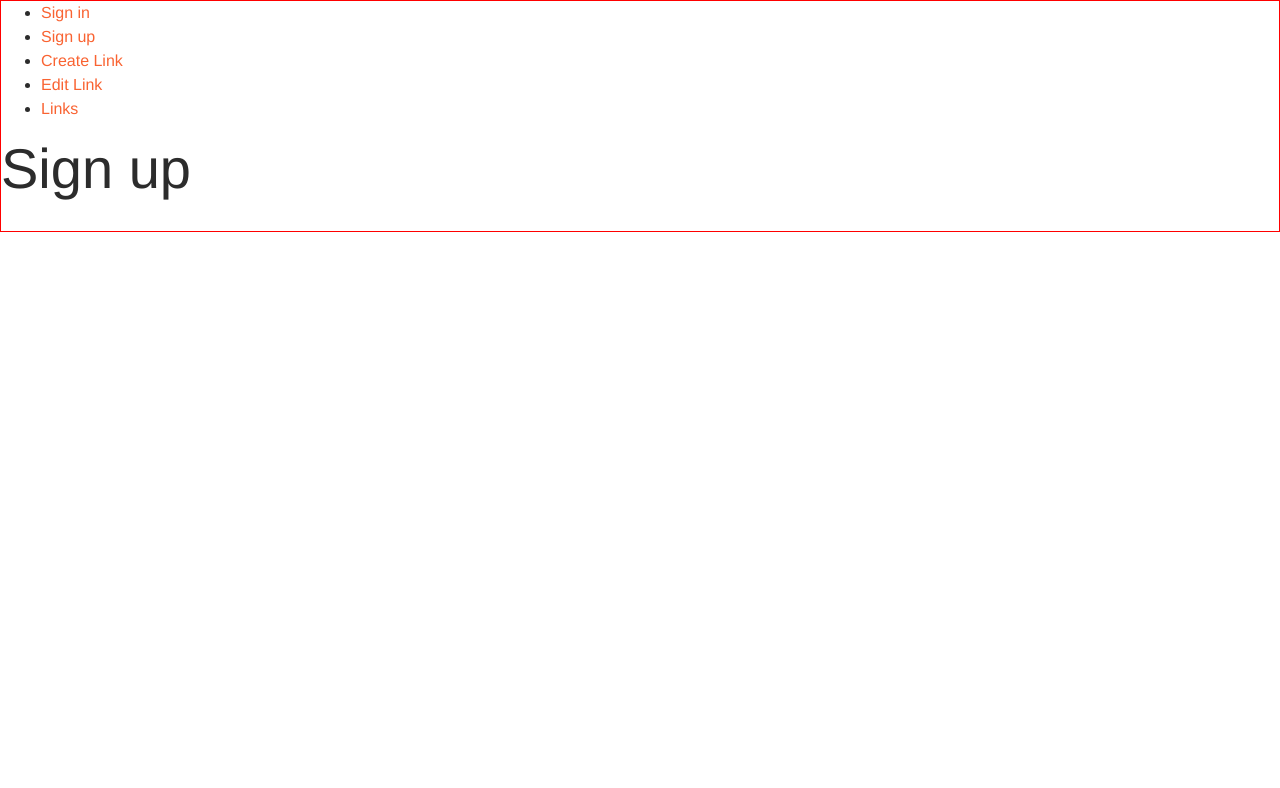
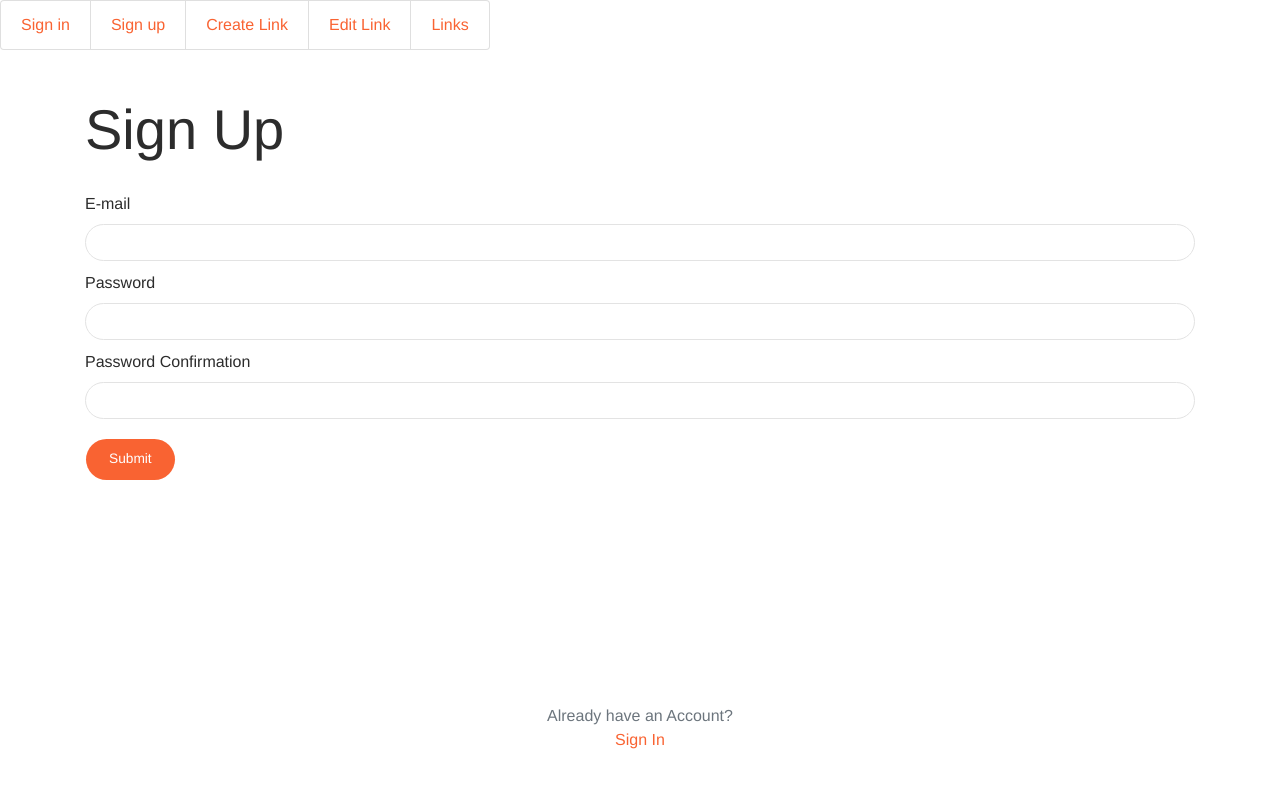
Before and after one commit to rodrigocarmodev/links-app, a React (Create React App) app: page /sign-up in a window 1280 px wide. Shown: the top 788 px of the page. Built offline with nearby package versions, Linux system fonts and the light colour scheme.

Commit message:
Screens created

```diff
--- a/src/App.js
+++ b/src/App.js
@@ -1,47 +1,54 @@
 import React from 'react';
 import { BrowserRouter, Switch, Route, Link } from 'react-router-dom';
+
+import SignIn from './screens/SignIn';
+import SignUp from './screens/SignUp';
+import Home from './screens/Home';
+import ManageLinks from './screens/Manage/Links';
+import ManageLinksCreate from './screens/Manage/Links/Create';
+import ManageLinksEdit from './screens/Manage/Links/Edit';
 
 const App = () => {
   return (
     <BrowserRouter>
       <div>
         <nav>
-          <ul>
-            <li>
+          <ul className="list-group list-group-horizontal">
+            <li className="list-group-item">
               <Link to='/sign-in'>Sign in</Link>
             </li>
-            <li>
+            <li className="list-group-item">
               <Link to='/sign-up'>Sign up</Link>
             </li>
-            <li>
+            <li className="list-group-item">
               <Link to='/manage/links/create'>Create Link</Link>
             </li>
-            <li>
+            <li className="list-group-item">
               <Link to='/manage/links/edit'>Edit Link</Link>
             </li>
-            <li>
+            <li className="list-group-item">
               <Link to='/manage/links'>Links</Link>
             </li>
           </ul>
         </nav>
         <Switch>
           <Route path='/sign-in'>
-            <h1>Sign in</h1>
+            <SignIn />
           </Route>
           <Route path='/sign-up'>
-            <h1>Sign up</h1>
+            <SignUp />
           </Route>
           <Route path='/manage/links/create'>
-            <h1>Create Link</h1>
+            <ManageLinksCreate />
           </Route>
           <Route path='/manage/links/edit'>
-            <h1>Edit Link</h1>
+            <ManageLinksEdit />
           </Route>
           <Route path='/manage/links'>
-            <h1>Links</h1>
+            <ManageLinks />
           </Route>
           <Route path='/'>
-            <h1>Home</h1>
+            <Home />
           </Route>
         </Switch>
       </div>
--- /dev/null
+++ b/src/screens/Home/index.js
@@ -0,0 +1,8 @@
+import React from 'react';
+import { Redirect } from 'react-router-dom';
+
+const Home = () => {
+    return <Redirect to="/sign-in" />
+};
+
+export default Home;
--- /dev/null
+++ b/src/screens/Layouts/Manage/index.js
@@ -0,0 +1,24 @@
+import React from 'react';
+
+const Layout = ({ children }) => {
+  return (
+    <div className='layout'>
+      <nav className='navbar navbar-expand-lg bg-primary text-light'>
+        <div className='container d-flex w-100 justify-content-between'>
+          <div>
+            <span>BACK</span>
+          </div>
+          <div className='text-center'>
+            <strong>Links</strong>
+          </div>
+          <div>
+            <span>Exit</span>
+          </div>
+        </div>
+      </nav>
+      <div className='container'>{children}</div>
+    </div>
+  );
+};
+
+export default Layout;
--- /dev/null
+++ b/src/screens/Manage/Links/Create/index.js
@@ -0,0 +1,34 @@
+import React from 'react';
+import Layout from '../../../Layouts/Manage';
+
+const Create = () => {
+  return (
+    <Layout>
+      <h1>Create Link</h1>
+      <div>
+        <form>
+          <div className='form-group'>
+            <label>Label</label>
+            <input type='text' className='form-control' />
+          </div>
+          <div className='form-group'>
+            <label>Url</label>
+            <input type='text' className='form-control' />
+          </div>
+          <div className='form-group form-check'>
+            <label className='form-check-label'>
+              <input type='checkbox' name='isSocial' />
+              <span className='form-check-sign'></span>
+              Is Social
+            </label>
+          </div>
+          <div>
+            <button className='btn btn-primary btn-round'>Submit</button>
+          </div>
+        </form>
+      </div>
+    </Layout>
+  );
+};
+
+export default Create;
--- /dev/null
+++ b/src/screens/Manage/Links/Edit/index.js
@@ -0,0 +1,34 @@
+import React from 'react';
+import Layout from '../../../Layouts/Manage';
+
+const Edit = () => {
+  return (
+    <Layout>
+      <h1>Edit Link</h1>
+      <div>
+        <form>
+          <div className='form-group'>
+            <label>Label</label>
+            <input type='text' className='form-control' />
+          </div>
+          <div className='form-group'>
+            <label>Url</label>
+            <input type='text' className='form-control' />
+          </div>
+          <div className='form-group form-check'>
+            <label className='form-check-label'>
+              <input type='checkbox' name='isSocial' />
+              <span className='form-check-sign'></span>
+              Is Social
+            </label>
+          </div>
+          <div>
+            <button className='btn btn-primary btn-round'>Submit</button>
+          </div>
+        </form>
+      </div>
+    </Layout>
+  );
+};
+
+export default Edit;
--- /dev/null
+++ b/src/screens/Manage/Links/index.js
@@ -0,0 +1,62 @@
+import React from 'react';
+import { Link } from 'react-router-dom';
+
+import Layout from '../../Layouts/Manage';
+
+const Links = () => {
+  return (
+    <Layout>
+      <div className='row'>
+        <div className='col'>
+          <h1>Links</h1>
+        </div>
+        <div className='col text-right align-self-bottom pt-2'>
+          <Link to='/manage/links/create' className='btn btn-primary'>
+            Add
+          </Link>
+        </div>
+        </div>
+        <div className='pb-2 pt-2 pl-3 pr-3 d-flex flex-row justify-content-between'>
+          <div className='pr-3'>
+            <img src='https://via.placeholder.com/100' alt='Link Icon' />
+          </div>
+          <div className='align-self-center'>
+            <span className='text-primary clearfix'>Item Label</span>
+            <span className='text-primary clearfix'>Item Url</span>
+          </div>
+          <div className='ml-auto p-2 clearfix'>
+            <span>Edit</span>
+            <span>Delete</span>
+          </div>
+        </div>
+        <div className='pb-2 pt-2 pl-3 pr-3 d-flex flex-row justify-content-between'>
+          <div className='pr-3'>
+            <img src='https://via.placeholder.com/100' alt='Link Icon' />
+          </div>
+          <div className='align-self-center'>
+            <span className='text-primary clearfix'>Item Label</span>
+            <span className='text-primary clearfix'>Item Url</span>
+          </div>
+          <div className='ml-auto p-2 clearfix'>
+            <span>Edit</span>
+            <span>Delete</span>
+          </div>
+        </div>
+        <div className='pb-2 pt-2 pl-3 pr-3 d-flex flex-row justify-content-between'>
+          <div className='pr-3'>
+            <img src='https://via.placeholder.com/100' alt='Link Icon' />
+          </div>
+          <div className='align-self-center'>
+            <span className='text-primary clearfix'>Item Label</span>
+            <span className='text-primary clearfix'>Item Url</span>
+          </div>
+          <div className='ml-auto p-2 clearfix'>
+            <span>Edit</span>
+            <span>Delete</span>
+          </div>
+        </div>
+    </Layout>
+  );
+};
+
+export default Links;
--- /dev/null
+++ b/src/screens/SignIn/index.js
@@ -0,0 +1,31 @@
+import React from 'react';
+import { Link } from 'react-router-dom';
+
+const SignIn = () => {
+  return (
+    <div className='container h-100 pt-5'>
+      <h1>Sign In</h1>
+      <div className='d-flex flex-column h-100'>
+        <form>
+          <div className='form-group'>
+            <label>E-mail</label>
+            <input type='text' className='form-control' />
+          </div>
+          <div className='form-group'>
+            <label>Password</label>
+            <input type='password' className='form-control' />
+          </div>
+          <div>
+            <button className='btn btn-primary btn-round'>Submit</button>
+          </div>
+        </form>
+        <div className='container text-center fixed-bottom pb-5'>
+          <div className='text-muted'>Don't have an Account?</div>
+          <Link to='/sign-up'>Sign Up</Link>
+        </div>
+      </div>
+    </div>
+  );
+};
+
+export default SignIn;
--- /dev/null
+++ b/src/screens/SignUp/index.js
@@ -0,0 +1,35 @@
+import React from 'react';
+import { Link } from 'react-router-dom';
+
+const SignUp = () => {
+  return (
+    <div className='container h-100 pt-5'>
+      <h1>Sign Up</h1>
+      <div className='d-flex flex-column h-100'>
+        <form>
+          <div className='form-group'>
+            <label>E-mail</label>
+            <input type='text' className='form-control' />
+          </div>
+          <div className='form-group'>
+            <label>Password</label>
+            <input type='password' className='form-control' />
+          </div>
+          <div className='form-group'>
+            <label>Password Confirmation</label>
+            <input type='password' className='form-control' />
+          </div>
+          <div>
+            <button className='btn btn-primary btn-round'>Submit</button>
+          </div>
+        </form>
+        <div className='container text-center fixed-bottom pb-5'>
+          <div className='text-muted'>Already have an Account?</div>
+          <Link to='/sign-in'>Sign In</Link>
+        </div>
+      </div>
+    </div>
+  );
+};
+
+export default SignUp;
--- a/src/styles/main.scss
+++ b/src/styles/main.scss
@@ -1,6 +1,2 @@
 @import 'node_modules/bootstrap/scss/bootstrap.scss';
 @import './now-ui-kit.scss';
-
-body {
-  border: solid 1px red;
-}
```
